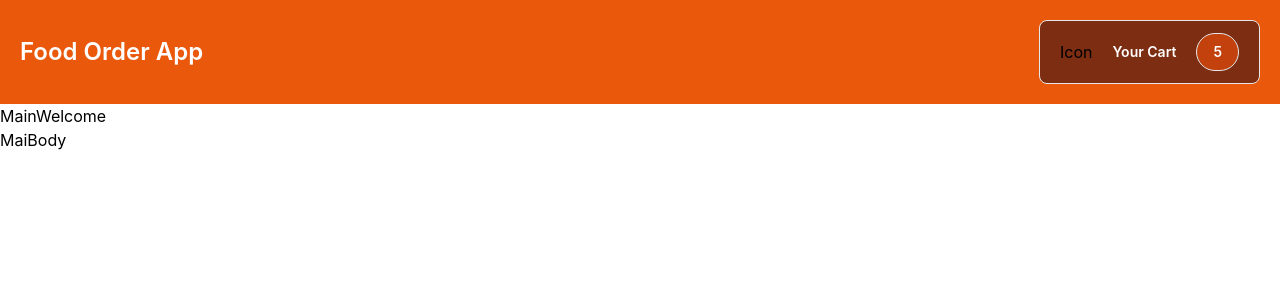
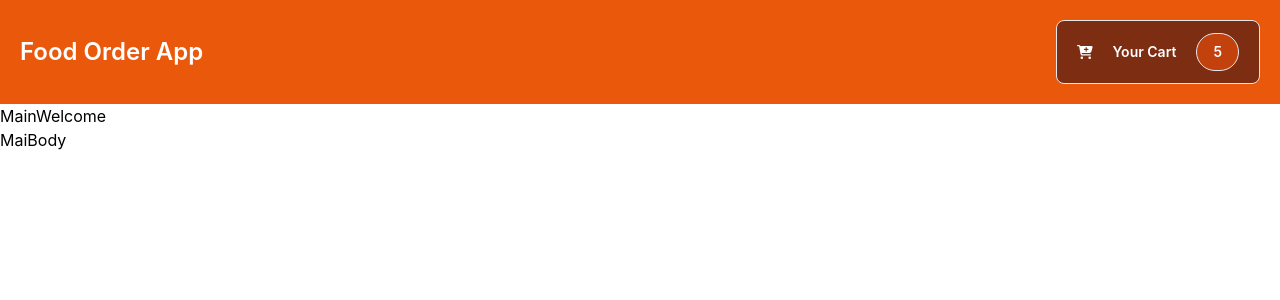
Before and after one commit to Jorge-Ortiz-Mata/04-food-order-app, a React (Create React App) app: page / in a window 1280 px wide. Shown: the top 300 px of the page. Built offline with nearby package versions, Linux system fonts and the light colour scheme.

Commit message:
Adding Font-awesome.

```diff
--- a/package.json
+++ b/package.json
@@ -3,6 +3,12 @@
   "version": "0.1.0",
   "private": true,
   "dependencies": {
+    "@fortawesome/fontawesome": "^1.1.8",
+    "@fortawesome/fontawesome-svg-core": "^6.4.0",
+    "@fortawesome/free-brands-svg-icons": "^6.4.0",
+    "@fortawesome/free-regular-svg-icons": "^6.4.0",
+    "@fortawesome/free-solid-svg-icons": "^6.4.0",
+    "@fortawesome/react-fontawesome": "^0.2.0",
     "@testing-library/jest-dom": "^5.16.5",
     "@testing-library/react": "^13.4.0",
     "@testing-library/user-event": "^13.5.0",
--- a/src/components/Header/CartIcon.tsx
+++ b/src/components/Header/CartIcon.tsx
@@ -1,7 +1,14 @@
+import { FontAwesomeIcon } from '@fortawesome/react-fontawesome'
+import { fab } from '@fortawesome/free-brands-svg-icons'
+import { library } from '@fortawesome/fontawesome-svg-core'
+import { faCheckSquare, faCoffee, faCartPlus } from '@fortawesome/free-solid-svg-icons'
+
+library.add(fab, faCheckSquare, faCoffee, faCartPlus);
+
 const CartIcon = () => {
 
   return (
-    <p>Icon</p>
+    <FontAwesomeIcon icon={["fas", "cart-plus"]} className="text-white text-sm" />
   )
 }
 
```
Also changed, not shown: 1 other file (tests, documents, lock files or other folders).
